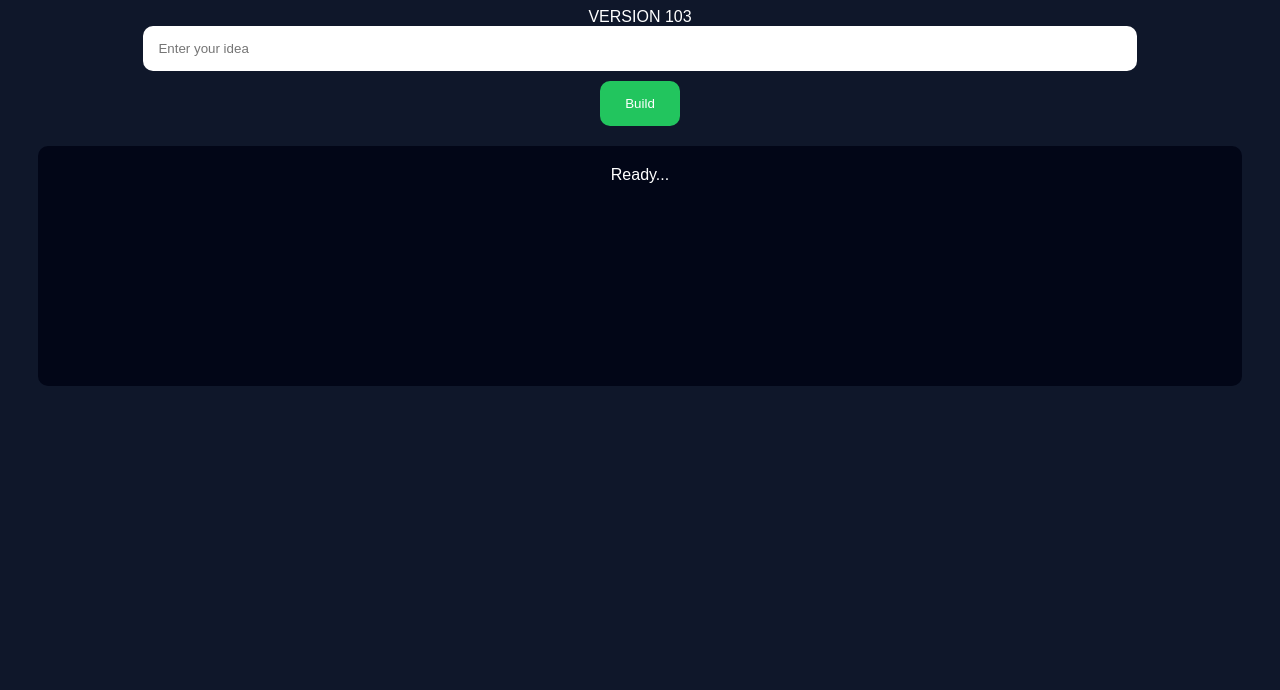
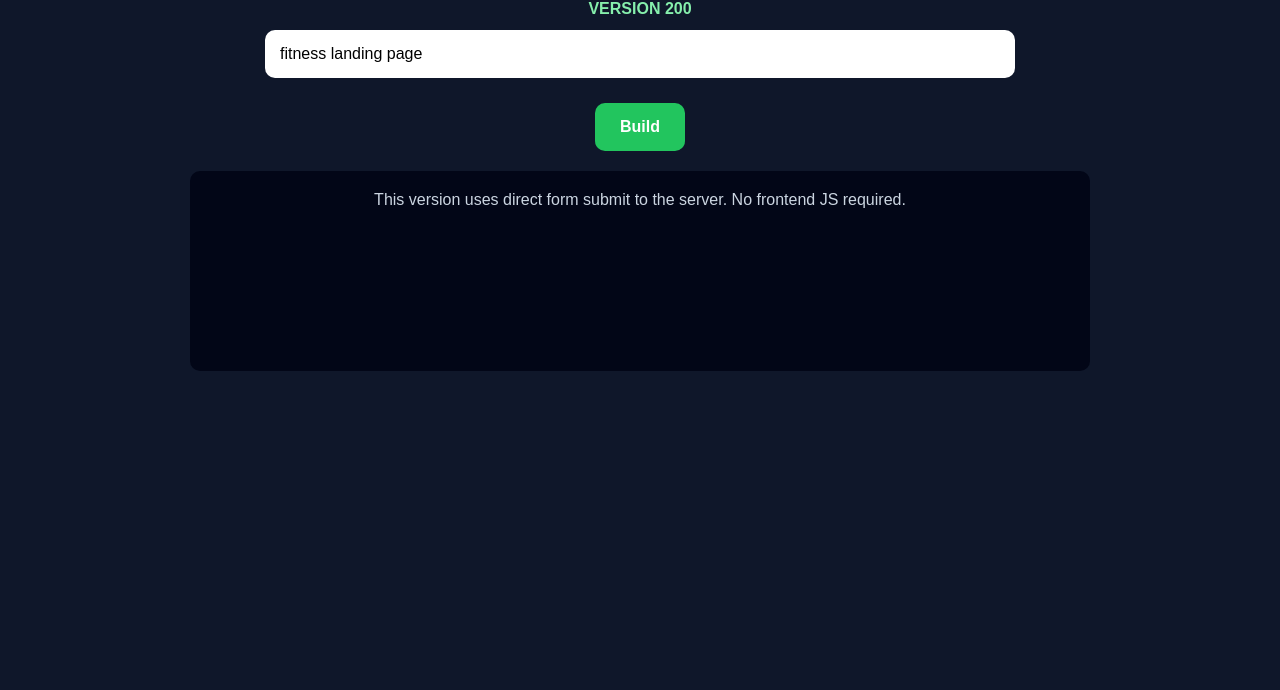
Before and after one commit to Daes-inc/dakota-ai-builder, a website: page public/index.html in a window 1280 px wide. Shown: the part 110-800 px from the top of the page. Drawn offline with Linux system fonts and the light colour scheme.

Commit message:
Update index.html

```diff
--- a/public/index.html
+++ b/public/index.html
@@ -2,27 +2,34 @@
 <html>
 <head>
   <meta charset="UTF-8">
-<title>Dakota AI Builder v103</title>
-
+  <title>Dakota AI Builder v200</title>
+  <meta name="viewport" content="width=device-width, initial-scale=1.0">
   <style>
     body {
-  font-family: Arial;
+      font-family: Arial, sans-serif;
       background: #0f172a;
       color: white;
       text-align: center;
+      margin: 0;
     }
-
     .container {
       padding: 30px;
+      max-width: 900px;
+      margin: 0 auto;
     }
-
+    .version {
+      color: #86efac;
+      margin-bottom: 12px;
+      font-weight: bold;
+    }
     input {
       padding: 15px;
       width: 80%;
       border-radius: 10px;
       border: none;
+      margin-bottom: 15px;
+      font-size: 16px;
     }
-
     button {
       padding: 15px 25px;
       margin-top: 10px;
@@ -30,65 +37,34 @@ button {
       border: none;
       background: #22c55e;
       color: white;
+      font-size: 16px;
+      cursor: pointer;
+      font-weight: bold;
     }
-
-#preview {
+    .preview-box {
       margin-top: 20px;
       background: #020617;
       padding: 20px;
-  min-height: 200px;
+      min-height: 160px;
       border-radius: 10px;
+      color: #cbd5e1;
     }
   </style>
 </head>
-
 <body>
-
   <div class="container">
     <h1>Dakota AI Builder</h1>
-  <div>VERSION 103</div>
+    <div class="version">VERSION 200</div>
 
-  <input id="prompt" placeholder="Enter your idea" />
+    <form method="POST" action="/build">
+      <input name="prompt" placeholder="Enter your idea" value="fitness landing page" />
       <br>
-  <button id="btn">Build</button>
+      <button type="submit">Build</button>
+    </form>
 
-  <div id="preview">Ready...</div>
+    <div class="preview-box">
+      This version uses direct form submit to the server. No frontend JS required.
     </div>
-
-<script>
-document.getElementById("btn").onclick = async function () {
-
-  const preview = document.getElementById("preview");
-
-  preview.innerHTML = "CLICK WORKED";
-
-  try {
-    const res = await fetch("https://dakota-ai-builder-production.up.railway.app/build", {
-      method: "POST",
-      headers: {
-        "Content-Type": "application/json"
-      },
-      body: JSON.stringify({
-        prompt: document.getElementById("prompt").value || "test page"
-      })
-    });
-
-    preview.innerHTML = "REQUEST SENT";
-
-    const data = await res.json();
-
-    preview.innerHTML = `
-      <div style="background:white; color:black; padding:15px; border-radius:10px;">
-        ${data.previewHtml}
   </div>
-    `;
-
-  } catch (err) {
-    preview.innerHTML = "ERROR: " + err.message;
-  }
-
-};
-</script>
-
 </body>
 </html>
```
Lines whose indentation alone changed are shown as unchanged.
